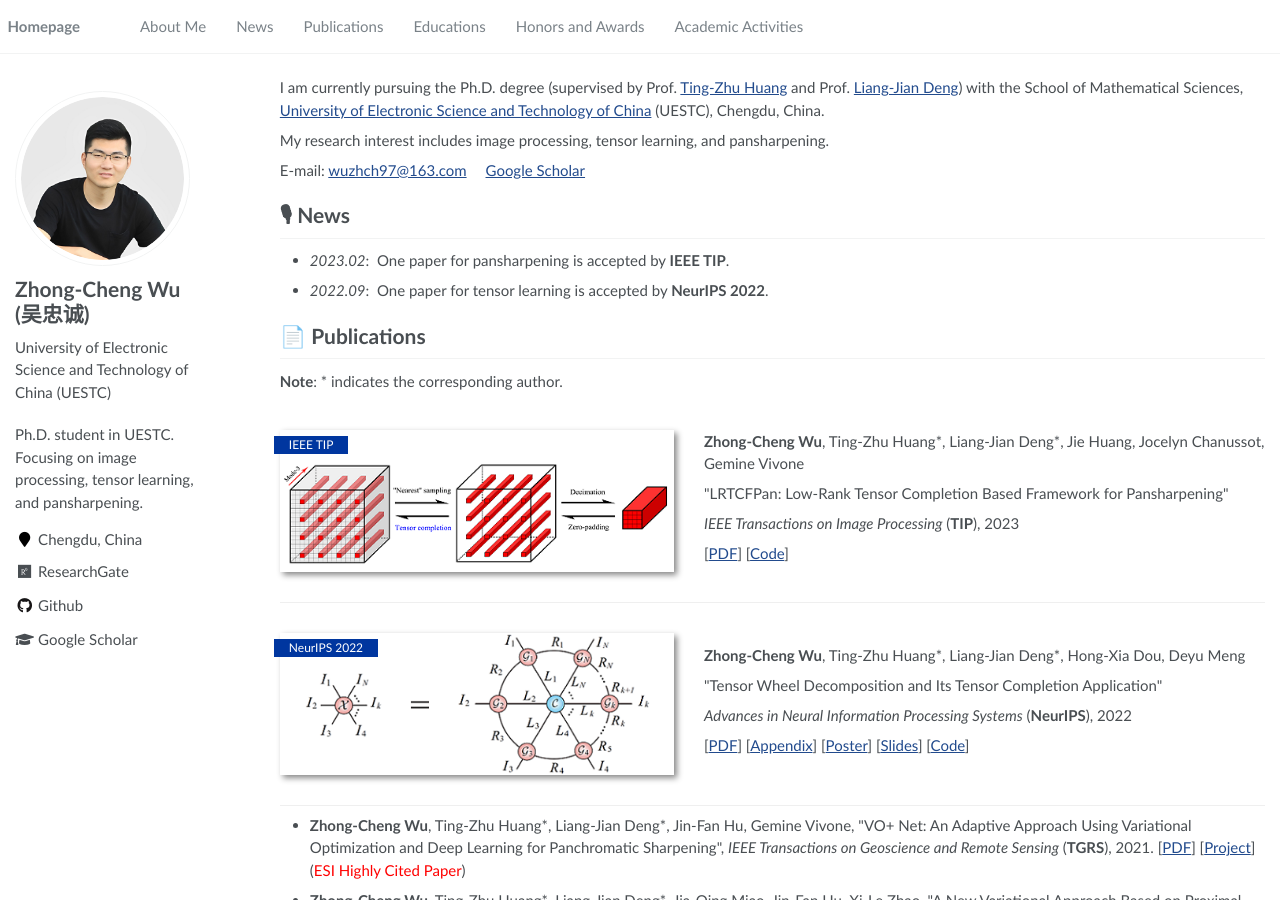
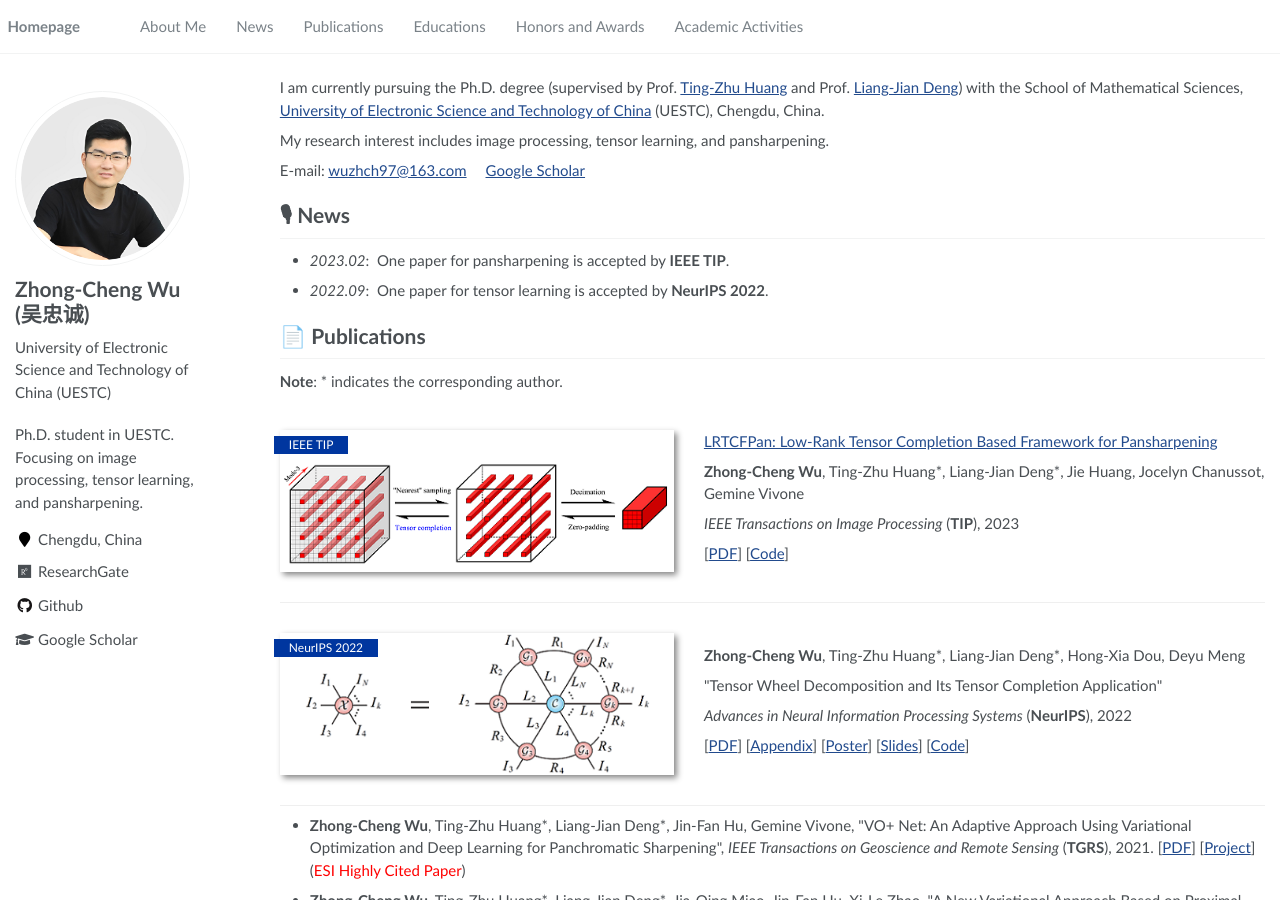
Before and after one commit to zhongchengwu/zhongchengwu.github.io, a Jekyll site: the page built from _pages/about.md, in a window 1280 px wide and 900 px high. Built offline with Jekyll 4.4.1, drawn with Linux system fonts in a browser that asks for light colours; part of the change alters nothing that is shown.

```diff
--- a/_pages/about.md
+++ b/_pages/about.md
@@ -32,9 +32,9 @@ E-mail: <wuzhch97@163.com> &emsp; [Google Scholar](https://scholar.google.com/ci
 <div class='paper-box'><div class='paper-box-image'><div><div class="badge">IEEE TIP</div><img src='images/tip_23.png' alt="sym" width="100%"></div></div>
 <div class='paper-box-text' markdown="1">
 
+[LRTCFPan: Low-Rank Tensor Completion Based Framework for Pansharpening](https://ieeexplore.ieee.org/abstract/document/10054514)
+
 <b>Zhong-Cheng Wu</b>, Ting-Zhu Huang\*, Liang-Jian Deng\*, Jie Huang, Jocelyn Chanussot, Gemine Vivone
-
-\"LRTCFPan: Low-Rank Tensor Completion Based Framework for Pansharpening\"
 
 *IEEE Transactions on Image Processing* (<b>TIP</b>), 2023
 
```
